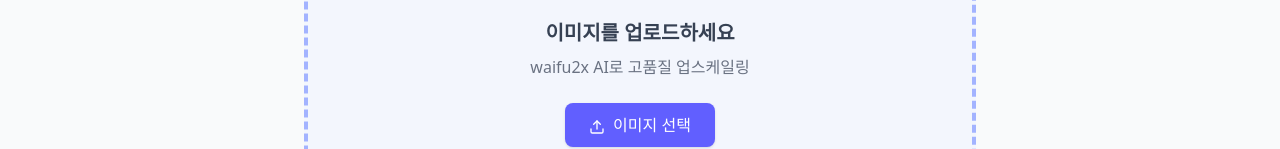
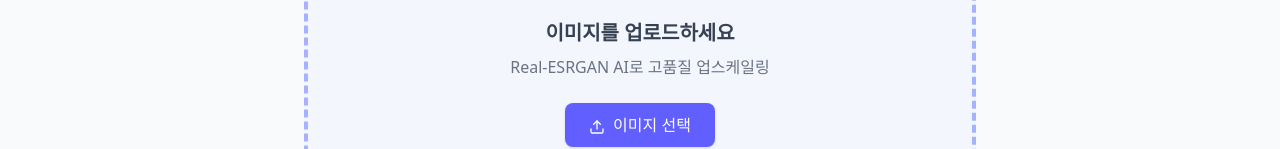
Before and after one commit to udd43/pdf-editor, a Next.js app: page / in a window 1280 px wide. Both pictures are taken after a click on the button "업스케일링". Shown: the part 365-514 px from the top of the page. Built offline with nearby package versions, Linux system fonts and the light colour scheme.

Commit message:
fix: download Real-ESRGAN zip with models and update frontend text

```diff
--- a/src/components/ImageUpscaler.tsx
+++ b/src/components/ImageUpscaler.tsx
@@ -47,7 +47,7 @@ export default function ImageUpscaler() {
       formData.append("scale", String(scale));
       formData.append("noise", String(noise));
 
-      setProgress("waifu2x로 업스케일링 중... (최대 2분 소요)");
+      setProgress("Real-ESRGAN 모델 불러오는 중... (최대 2분 소요)");
 
       const res = await fetch("/api/upscale", {
         method: "POST",
@@ -107,7 +107,7 @@ export default function ImageUpscaler() {
         >
           <ZoomIn className="w-16 h-16 text-indigo-400 mb-4" />
           <h3 className="text-xl font-semibold text-gray-700 mb-2">이미지를 업로드하세요</h3>
-          <p className="text-gray-500 mb-6">waifu2x AI로 고품질 업스케일링</p>
+          <p className="text-gray-500 mb-6">Real-ESRGAN AI로 고품질 업스케일링</p>
           <button className="px-6 py-2.5 bg-indigo-500 text-white rounded-lg shadow hover:bg-indigo-600 transition-colors font-medium">
             <Upload className="w-4 h-4 inline mr-2" />
             이미지 선택
--- a/src/components/PdfEditor.tsx
+++ b/src/components/PdfEditor.tsx
@@ -316,7 +316,7 @@ export default function PdfEditor({ file }: PdfEditorProps) {
     if (!imgFile) return;
     e.target.value = "";
     setIsUpscaling(true);
-    setStatusMsg("이미지를 업스케일링하는 중...");
+    setStatusMsg("Real-ESRGAN 모델 불러오는 중... (최대 2분 소요)");
     try {
       const formData = new FormData();
       formData.append("image", imgFile);
```
Also changed, not shown: 2 other files (tests, documents, lock files or other folders).
